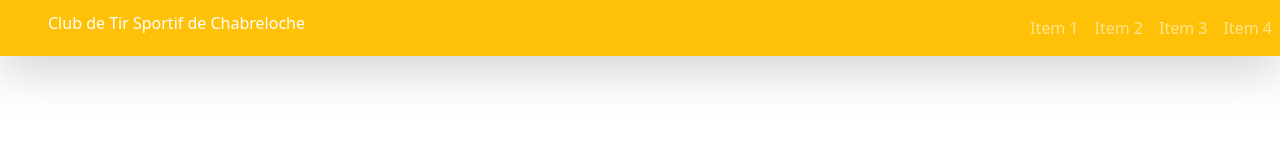
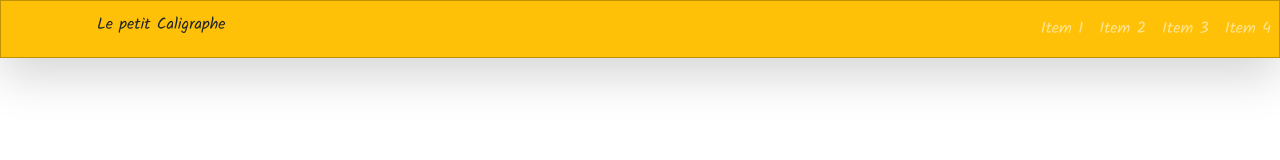
Before and after one commit to rem05/Appli_CTSC, a plain HTML site: page Site_Association/index.html in a window 1280 px wide. Drawn offline with nearby package versions, Linux system fonts and the light colour scheme.

Commit message:
import police

```diff
--- a/Site_Association/index.html
+++ b/Site_Association/index.html
@@ -12,12 +12,12 @@
     <title>CTSC</title>
 </head>
 <body class="shadow-lg">
-    <!-- Navigation Site -->
+    <!-- Navigation Site et en-tête -->
     <header>
-        <nav class="navbar navbar-expand-lg navbar-dark bg-warning">
-            <a class="navbar-brand"><h6 class="ms-5">Club de Tir Sportif de Chabreloche</h6></a>
+        <nav class="navbar navbar-expand-lg navbar-dark bg-warning border border-black border-opacity-25">
+            <a class="navbar-brand"><h6 class="d-flex text-dark ms-5 ps-5">Le petit Caligraphe</h6></a>
             <button class="navbar-toggler" data-target="#my-nav" data-toggle="collapse"
-            aria-controls="my-nav" aria-expanded="false" aria-label="Toggle navigation">
+            aria-controls="my-nav" aria-expanded="true" aria-label="Toggle navigation">
                 <span class="navbar-toggler-icon"></span>
             </button>
             <div id="my-nav" class="collapse navbar-collapse justify-content-end">
--- a/Site_Association/style.css
+++ b/Site_Association/style.css
@@ -0,0 +1,8 @@
+/* Import Police */
+@import url('https://fonts.googleapis.com/css2?family=Dancing+Script:wght@500&display=swap');
+@import url('https://fonts.googleapis.com/css2?family=Kalam&display=swap');
+
+/* En tête */
+header {
+    font-family: 'Kalam', cursive;
+}
```
